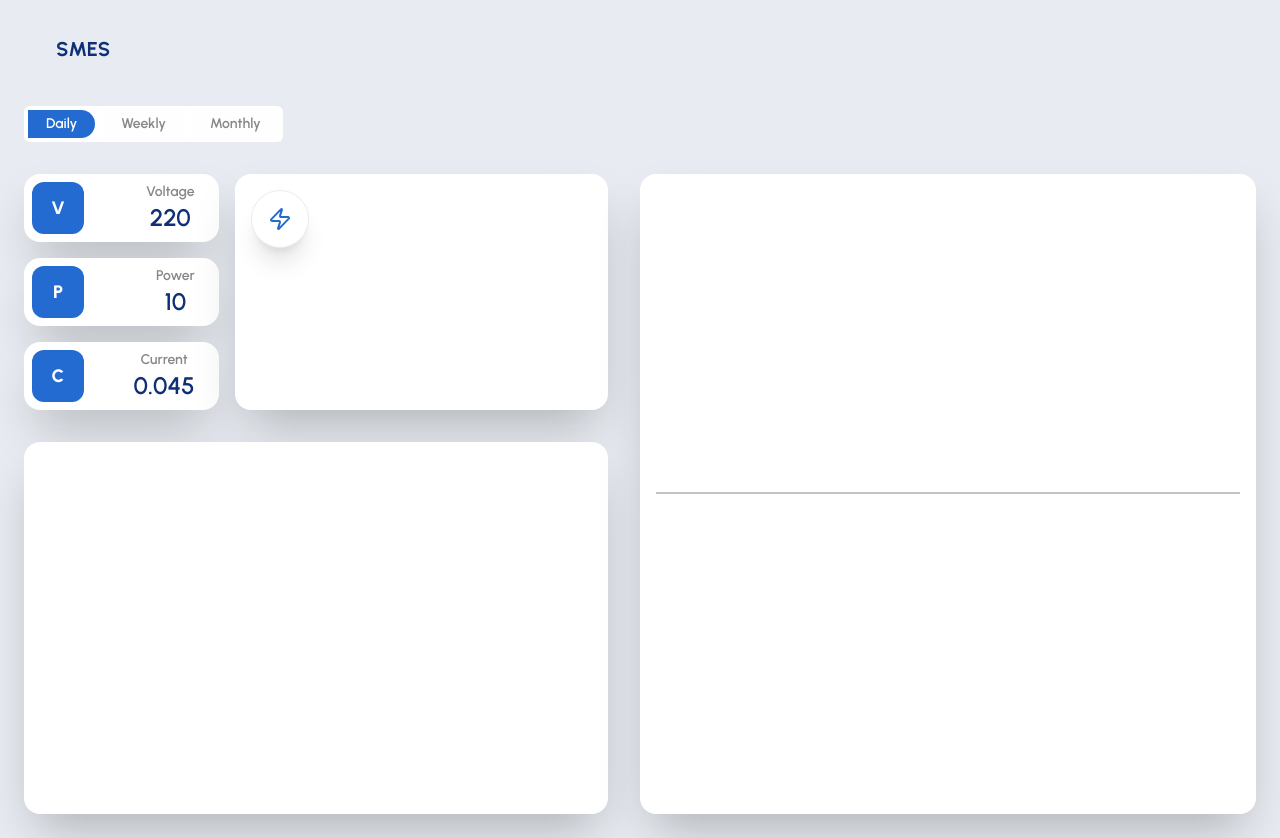
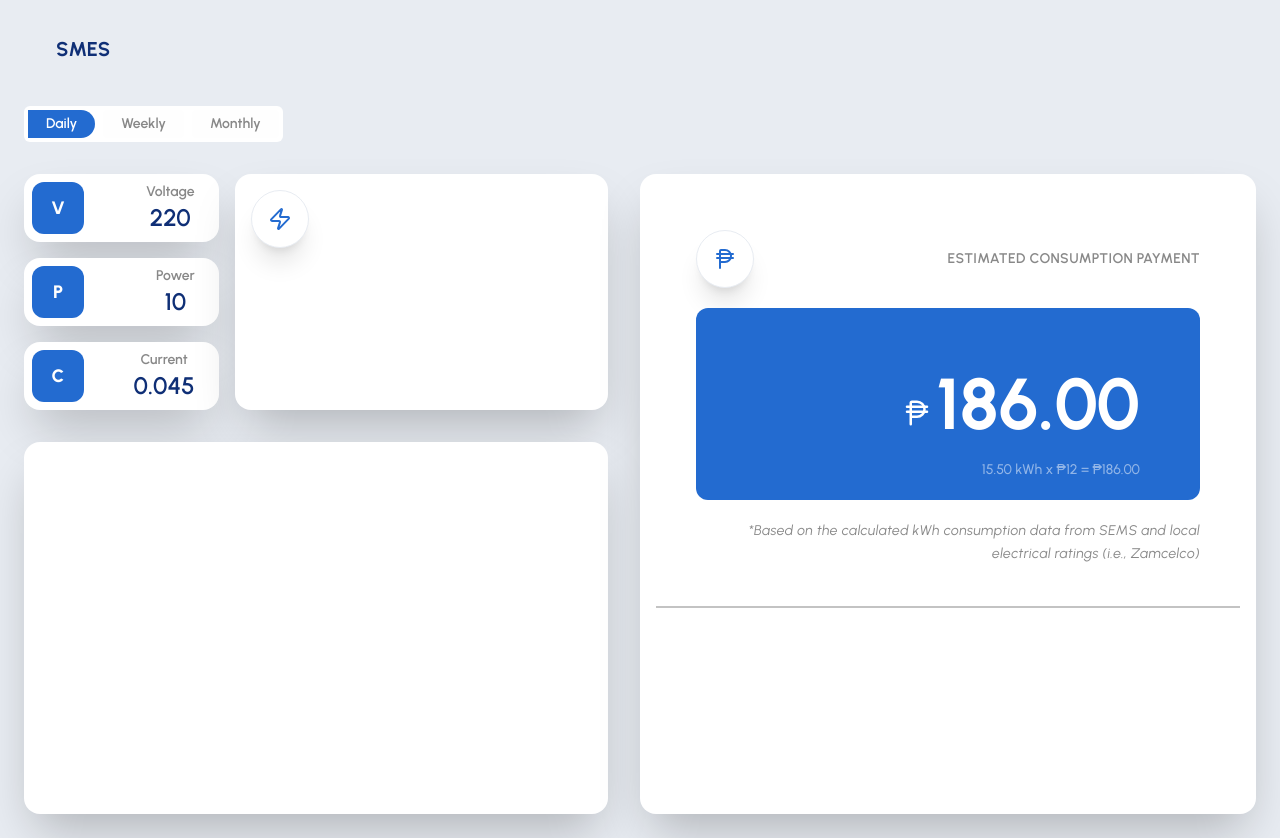
Before and after one commit to GetALifehahaha/sems, a React (Vite) app in the folder frontend/: page / in a window 1280 px wide. Built offline with nearby package versions, Linux system fonts and the light colour scheme.

Commit message:
feat: payment estimation calculation

```diff
--- /dev/null
+++ b/frontend/src/features/dashboard/components/PaymentBlock.jsx
@@ -0,0 +1,43 @@
+import React from 'react';
+import { PhilippinePeso } from 'lucide-react'
+
+const PaymentBlock = ({ kwh = 0, rate = 0 }) => {
+    const totalPayment = (parseFloat(kwh) * parseFloat(rate)).toFixed(2)
+
+    return (
+        <div className='p-10'>
+            <div>
+                <div className='w-full flex gap-5 items-center justify-between'>
+                    <div className='rounded-full aspect-square p-4 border border-background bg-white shadow-xl flex justify-center items-center'>
+                        {/* <span className='text-white text-2xl font-bold font-urbanist'>₱</span> */}
+                        <PhilippinePeso className='text-primary' />
+                    </div>
+
+                    <h5 className='text-sm text-text/50 font-semibold uppercase tracking-wide leading-tight'>
+                        Estimated Consumption Payment
+                    </h5>
+                </div>
+
+                <div className='flex flex-col gap-1 items-end w-full my-5 bg-primary p-15 justify-center rounded-xl relative'>
+                    <div className='flex items-end'>
+                        <PhilippinePeso className='text-white mb-3 mr-1' size={30} />
+                        <h2 className='text-7xl font-bold text-white'>
+                            {/* <span className='text-white text-5xl font-bold font-urbanist'>₱ </span> */
+                            }
+                            {totalPayment}
+                        </h2>
+                    </div>
+                    <p className='text-sm text-white/50 font-medium absolute bottom-5'>
+                        {kwh} kWh x ₱{rate} = ₱{totalPayment}
+                    </p>
+                </div>
+            </div>
+
+            <div>
+                <p className='text-text/50 text-sm text-right tracking-wide leading-relaxed italic'>*Based on the calculated kWh consumption data from SEMS and local electrical ratings (i.e., Zamcelco)</p>
+            </div>
+        </div>
+    )
+}
+
+export default PaymentBlock
--- a/frontend/src/features/dashboard/data/SampleData.js
+++ b/frontend/src/features/dashboard/data/SampleData.js
@@ -2,5 +2,5 @@ export const SampleData = {
     voltage: '220',
     power: '10',
     current: '0.045',
-    kWh: '0.05',
+    kWh: '15.50',
 }
--- a/frontend/src/features/dashboard/index.js
+++ b/frontend/src/features/dashboard/index.js
@@ -9,3 +9,4 @@ export {default as Style} from './styles/Style'
 
 // COMPONENTS
 export {default as MeterDataBlock} from './components/MeterDataBlock.jsx'
+export {default as PaymentBlock} from './components/PaymentBlock.jsx'
--- a/frontend/src/features/dashboard/page/Dashboard.jsx
+++ b/frontend/src/features/dashboard/page/Dashboard.jsx
@@ -1,4 +1,4 @@
-import React, {useState} from 'react'
+import React, { useState } from 'react'
 import {
 	Button,
 	Header,
@@ -11,16 +11,15 @@ import {
 import { cn } from '../../../shared/utils/cn'
 import { capitalize } from '../../../shared/utils/capitalize.js'
 import Style from '../styles/Style'
-// import SampleData from '../data/SampleData.js'
-import { MeterDataBlock } from '../'
+import { SampleData } from '../data/SampleData.js'
+import { MeterDataBlock, PaymentBlock } from '../'
 import { Zap } from 'lucide-react'
-
 const Dashboard = () => {
 
 	const [frequency, setFrequency] = useState('daily')
 
 	const handleFrequency = (value) => {
-		if (value == frequency) {setFrequency('daily'); return;}
+		if (value == frequency) { setFrequency('daily'); return; }
 
 		setFrequency(value);
 	}
@@ -31,9 +30,9 @@ const Dashboard = () => {
 
 			{/* Frequency Toggle */}
 			<div className='flex gap-2 bg-white p-1 rounded-md w-fit'>
-					<Button text="Daily" className={`font-semibold text-text/50 text-sm rounded-sm py-1 ${frequency === "daily" && 'bg-primary text-white rounded-r-full'}`} onClick={() => handleFrequency('daily')}/>
-					<Button text="Weekly" className={`font-semibold text-text/50 text-sm rounded-sm py-1 ${frequency === "weekly" && 'bg-primary text-white rounded-full'}`} onClick={() => handleFrequency('weekly')}/>
-					<Button text="Monthly" className={`font-semibold text-text/50 text-sm rounded-sm py-1 ${frequency === "monthly" && 'bg-primary text-white rounded-l-full'}`} onClick={() => handleFrequency('monthly')}/>
+				<Button text="Daily" className={`font-semibold text-text/50 text-sm rounded-sm py-1 ${frequency === "daily" && 'bg-primary text-white rounded-r-full'}`} onClick={() => handleFrequency('daily')} />
+				<Button text="Weekly" className={`font-semibold text-text/50 text-sm rounded-sm py-1 ${frequency === "weekly" && 'bg-primary text-white rounded-full'}`} onClick={() => handleFrequency('weekly')} />
+				<Button text="Monthly" className={`font-semibold text-text/50 text-sm rounded-sm py-1 ${frequency === "monthly" && 'bg-primary text-white rounded-l-full'}`} onClick={() => handleFrequency('monthly')} />
 			</div>
 
 			{/* Main Layout */}
@@ -72,7 +71,7 @@ const Dashboard = () => {
 				</div>
 				<div className="flex-1 bg-white rounded-2xl flex flex-col p-4 shadow-2xl">
 					<div className='flex-1/2 border-b-2 border-b-text/25'>
-
+						<PaymentBlock kwh={SampleData.kWh} rate={12} />
 					</div>
 					<div className='flex-1/2'>
 
```
